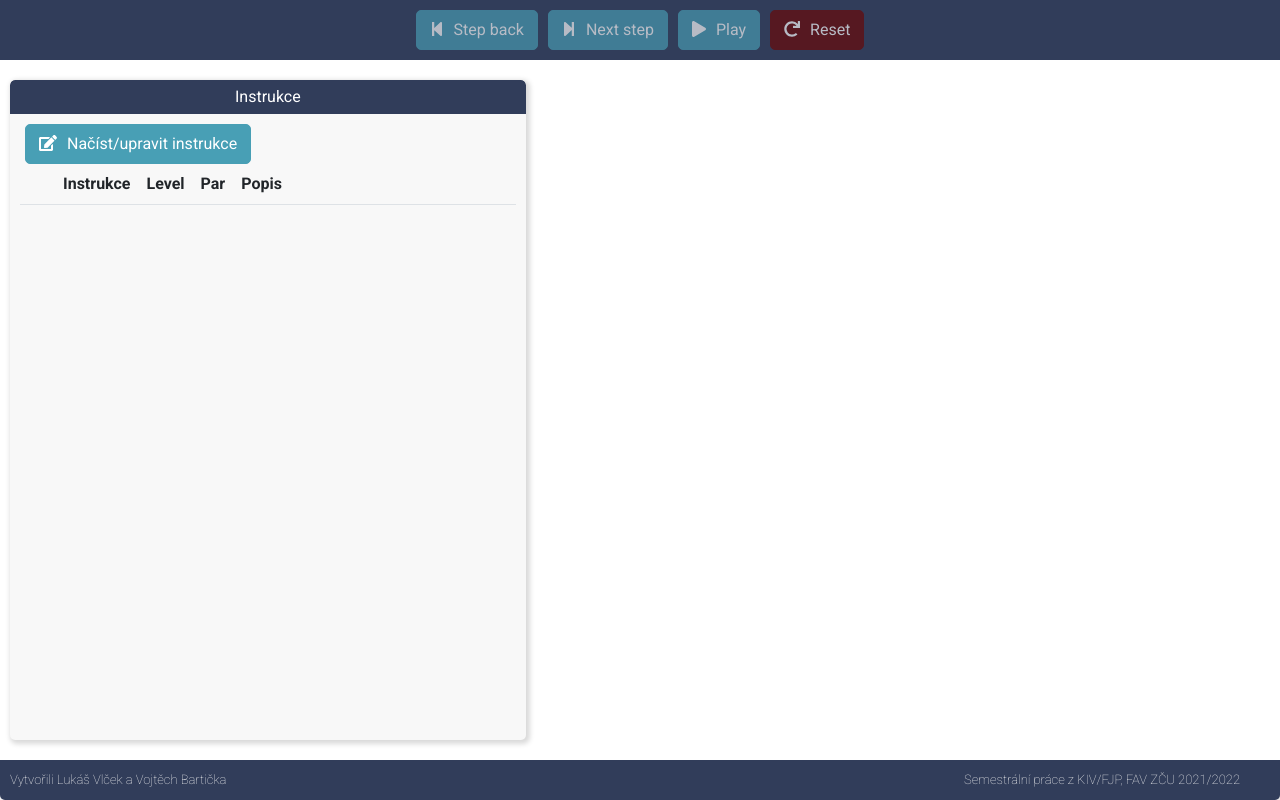
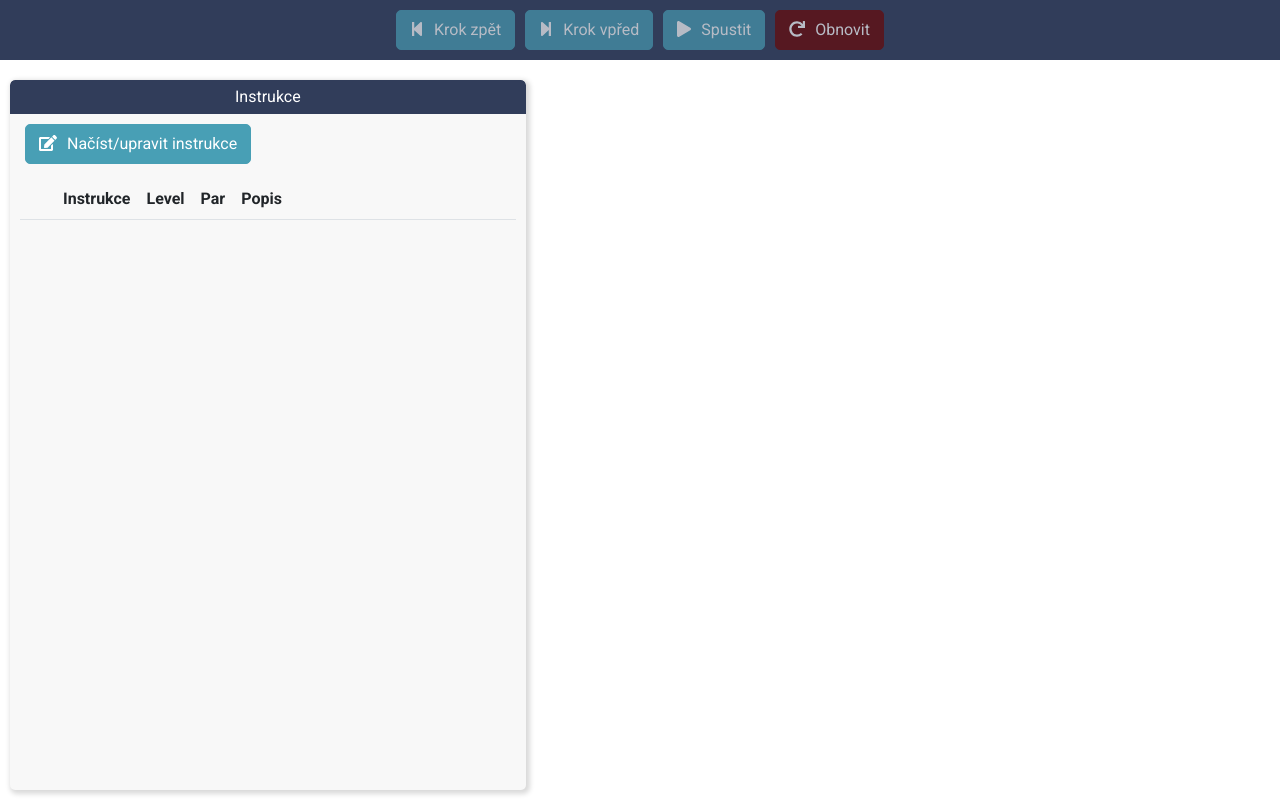
Before and after one commit to SpeekeR99/ZS23_FJP_PL0_INTERPRETER_Kimlova_Zappe, a Next.js app in the folder pl0/: page / in a window 1280 px wide. Built offline with nearby package versions, Linux system fonts and the light colour scheme.

Commit message:
Minor UI changes

```diff
--- a/pl0/components/controlpanel/index.tsx
+++ b/pl0/components/controlpanel/index.tsx
@@ -26,34 +26,57 @@ type ControlPanelProps = {
 };
 export function ControlPanel(props: ControlPanelProps) {
     return (
+        <div
+            style={{
+                display: 'flex',
+                flexDirection: 'row',
+                justifyContent: 'center',
+                alignItems: 'center',
+                width: '100%',
+                padding: '20px',
+            }}
+        >
             <div>
                 <IconButton
                     onClick={props.previous}
                     disabled={!props.models || !props.models.length}
-                text={'Step back'}
+                    text={'Krok zpět'}
                     icon={faStepBackward}
                 />
                 <IconButton
                     onClick={props.nextStep}
                     disabled={!props.canContinue()}
-                text={'Next step'}
+                    text={'Krok vpřed'}
                     icon={faStepForward}
                     style={ButtonStyle.STANDARD}
                 />
                 <IconButton
                     onClick={props.play}
                     disabled={!props.model}
-                text={'Play'}
+                    text={'Spustit'}
                     icon={faPlay}
                     style={ButtonStyle.STANDARD}
                 />
                 <IconButton
                     onClick={props.start}
                     disabled={!props.model}
-                text={'Reset'}
+                    text={'Obnovit'}
                     icon={faRedo}
                     style={ButtonStyle.DANGER}
                 />
             </div>
+            {/*
+            <div
+                style={{
+                    marginRight: '30px',
+                    color: light,
+                    fontSize: 'small',
+                    justifySelf: 'flex-end',
+                }}
+            >
+                Vytvořili Lukáš Vlček a Vojtěch Bartička <br />
+                Semestrální práce z KIV/FJP, FAV ZČU 2021/2022
+            </div>*/}
+        </div>
     );
 }
--- a/pl0/components/instructions/InstructionsLoader.tsx
+++ b/pl0/components/instructions/InstructionsLoader.tsx
@@ -14,6 +14,7 @@ type InstructionsLoaderProps = {
         validationOK: boolean,
         validationErrors: PreprocessingError[]
     ) => void;
+    pc: number | null;
 };
 
 export function InstructionsLoader(props: InstructionsLoaderProps) {
@@ -117,12 +118,28 @@ export function InstructionsLoader(props: InstructionsLoaderProps) {
 
     return (
         <>
+            <div
+                style={{
+                    display: 'flex',
+                    flexDirection: 'row',
+                    justifyContent: 'space-between',
+                    alignItems: 'center',
+                    paddingRight: '10px',
+                    marginBottom: '15px',
+                }}
+            >
                 <IconButton
                     onClick={handleShow}
                     text={'Načíst/upravit instrukce'}
                     icon={faEdit}
                     style={ButtonStyle.STANDARD}
                 />
+                {props.pc !== null && (
+                    <div>
+                        PC: <b>{props.pc}</b>
+                    </div>
+                )}
+            </div>
 
             <Modal
                 show={showModal}
--- a/pl0/components/instructions/index.tsx
+++ b/pl0/components/instructions/index.tsx
@@ -12,7 +12,7 @@ type InstructionProps = {
     instructions: Instruction[];
     validationOK: boolean;
     validationErrors: PreprocessingError[];
-    pc: number;
+    pc: number | null;
     instructionsLoaded: (
         instructions: Instruction[],
         validationOK: boolean,
@@ -25,10 +25,13 @@ type InstructionProps = {
 export function Instructions(props: InstructionProps) {
     return (
         <HeaderWrapper header={'Instrukce'}>
-            <InstructionsLoader instructionsLoaded={props.instructionsLoaded} />
+            <InstructionsLoader
+                instructionsLoaded={props.instructionsLoaded}
+                pc={props.pc}
+            />
             <InstructionsTable
                 instructions={props.instructions}
-                pc={props.pc}
+                pc={props.pc ?? 0}
                 instructionsToBeHighlighted={props.instructionsToBeHighlighted}
             />
         </HeaderWrapper>
--- a/pl0/components/stack/index.tsx
+++ b/pl0/components/stack/index.tsx
@@ -31,8 +31,12 @@ export function Stack(props: StackProps) {
                         justifyContent: 'space-evenly',
                     }}
                 >
-                    <div>SP: {props.sp}</div>
-                    <div>Báze: {props.base}</div>
+                    <div>
+                        SP: <b>{props.sp}</b>
+                    </div>
+                    <div>
+                        Báze: <b>{props.base}</b>
+                    </div>
                 </div>
                 <hr />
                 {TransformStackFrames(props.stack).map((sf, index) => (
--- a/pl0/pages/index.tsx
+++ b/pl0/pages/index.tsx
@@ -205,7 +205,7 @@ const Home: NextPage = () => {
                     validationErrors={[]}
                     validationOK={true}
                     instructionsLoaded={instructionsLoaded}
-                    pc={model?.pc ?? 0}
+                    pc={model?.pc ?? null}
                     instructionsToBeHighlighted={
                         model == null
                             ? null
@@ -256,9 +256,10 @@ const Home: NextPage = () => {
                     </div>
                 </>
             )}
+            {/*}
             <div className={styles.footer}>
                 <Footer />
-            </div>
+                        </div>*/}
         </main>
     );
 };
--- a/pl0/styles/buttons.module.css
+++ b/pl0/styles/buttons.module.css
@@ -19,6 +19,8 @@
     border-color: #6b0504 !important;
 }
 .buttonSecondary {
+    background-color: #9e90a2 !important;
+    border-color: #9e90a2 !important;
 }
 
 /*
--- a/pl0/styles/layout.module.css
+++ b/pl0/styles/layout.module.css
@@ -5,7 +5,6 @@
         [header-start] 'header header header header' 60px [header-end]
         [main-start] 'instructions stack heap io' 4fr [main-end]
         [warningline-start] 'instructions stack warnings warnings' 1fr [warningline-end]
-        [footer-start] 'footer footer footer footer' 40px [footer-end]
         / minmax(300px, 3fr) 1fr 2fr 1fr;
 
     place-items: stretch;
```
Lines whose indentation alone changed are shown as unchanged.
